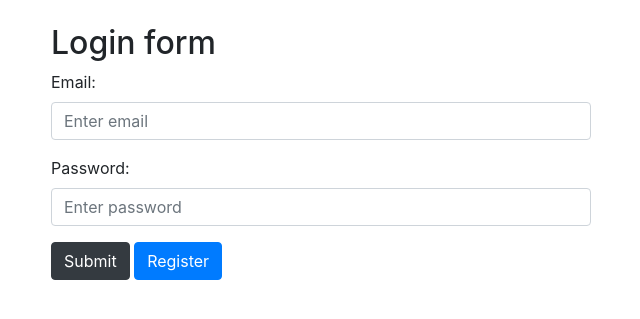
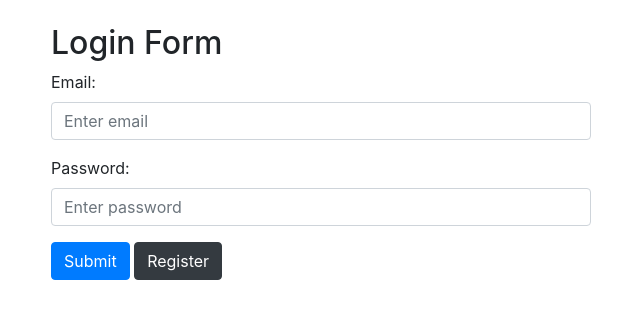
Before and after one commit to darsh32774/PAW-TRACKERS, a Flask app: page /login in a window 1280 px wide. Shown: the top 319 px of the page, without its empty margins (319-959 px from the left). Run offline with Flask 3, Linux system fonts and the light colour scheme.

Commit message:
Update login.html

```diff
--- a/templates/login.html
+++ b/templates/login.html
@@ -1,10 +1,11 @@
 <!DOCTYPE html>
 <html lang="en">
 <head>
-  <title>Login page</title>
+  <title>Login Page</title>
   <meta charset="utf-8">
   <meta name="viewport" content="width=device-width, initial-scale=1">
   <link rel="stylesheet" href="https://cdn.jsdelivr.net/npm/bootstrap@4.6.2/dist/css/bootstrap.min.css">
+  <link rel="stylesheet" href="./static/login.css"> <!-- Link to your CSS file -->
   <script src="https://cdn.jsdelivr.net/npm/jquery@3.6.4/dist/jquery.slim.min.js"></script>
   <script src="https://cdn.jsdelivr.net/npm/popper.js@1.16.1/dist/umd/popper.min.js"></script>
   <script src="https://cdn.jsdelivr.net/npm/bootstrap@4.6.2/dist/js/bootstrap.bundle.min.js"></script>
@@ -12,26 +13,24 @@
 <body>
 
 <div class="container">
-    <div class=" row justify-content-center">
+    <div class="row justify-content-center">
         <div class="col-sm-6 mt-4">
-            <h2>Login form</h2>
-            <form action="/login" method="POST">
+            <h2>Login Form</h2>
+            <form action="/login.html" method="POST">
                 <div class="form-group">
-                <label for="email">Email:</label>
-                <input type="email" class="form-control" id="email" placeholder="Enter email" name="email">
+                    <label for="email">Email:</label>
+                    <input type="email" class="form-control" id="email" placeholder="Enter email" name="email" required>
                 </div>
                 <div class="form-group">
-                <label for="pwd">Password:</label>
-                <input type="password" class="form-control" id="pwd" placeholder="Enter password" name="password">
+                    <label for="pwd">Password:</label>
+                    <input type="password" class="form-control" id="pwd" placeholder="Enter password" name="password" required>
                 </div>
 
-                <button type="submit" class="btn btn-dark">Submit</button>
-                <a href="/register" class="btn btn-primary">Register</a>
+                <a href="/dashboard" class="btn btn-primary">Submit</a>
+                <a href="/register" class="btn btn-dark">Register</a>
             </form>
         </div>
-
     </div>
-
 </div>
 
 </body>
```
